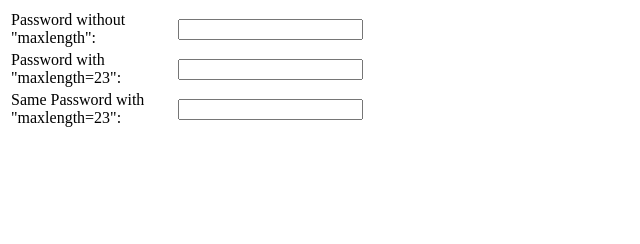
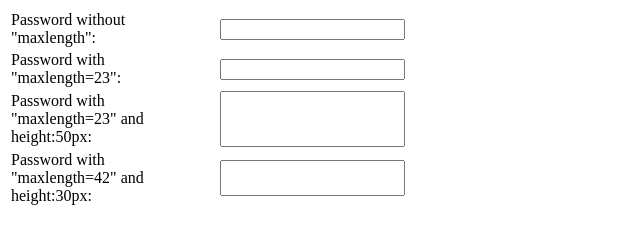
Before and after one commit to trockenasche/US-Password-Length-Indicator, a plain HTML site: page docs/index.html in a window 1280 px wide. Shown: the whole page, without its empty margins (0-640 px from the left). Drawn offline with Linux system fonts and the light colour scheme.

Commit message:
add more text fields

```diff
--- a/docs/index.html
+++ b/docs/index.html
@@ -17,8 +17,12 @@
             <td><input type="password" maxlength="23"></td>
         </tr>
         <tr>
-            <td>Same Password with<br>"maxlength=23":</td>
-            <td><input type="password" maxlength="23"></td>
+            <td>Password with<br>"maxlength=23" and height:50px:</td>
+            <td><input type="password" maxlength="23" style="height:50px"></td>
+        </tr>
+        <tr>
+            <td>Password with<br>"maxlength=42" and height:30px:</td>
+            <td><input type="password" maxlength="42" style="height:30px"></td>
         </tr>
     </table>
 </body>
```
